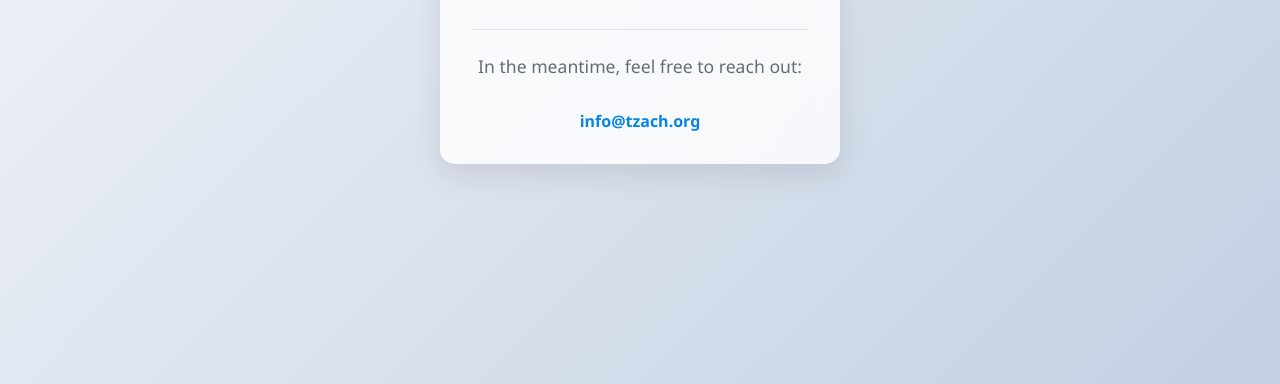
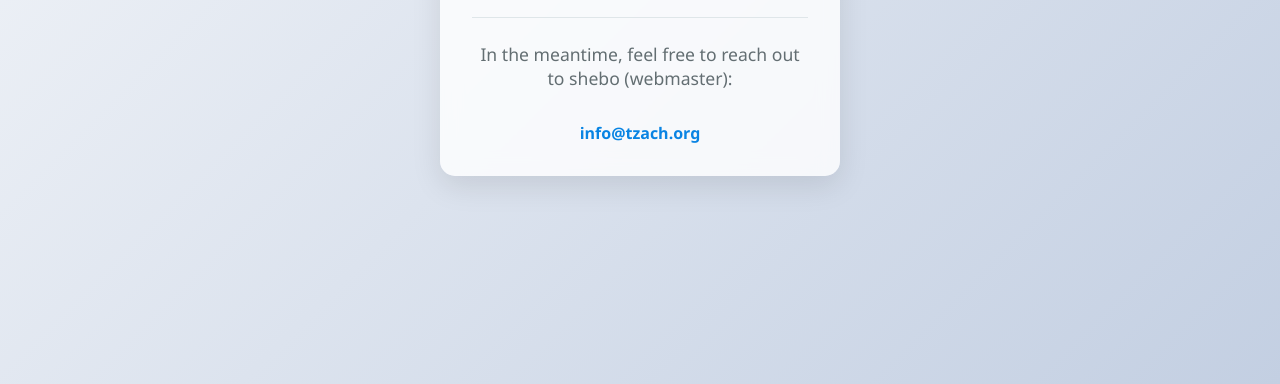
Before and after one commit to shayatzvi/Tzach.org, a plain HTML site: page index.html in a window 1280 px wide. Shown: the part 416-800 px from the top of the page. Drawn offline with Linux system fonts and the light colour scheme.

Commit message:
Update index.html

```diff
--- a/index.html
+++ b/index.html
@@ -82,7 +82,7 @@
         <p>Something new is in the works. We are currently preparing our digital home.</p>
 
         <div class="contact-box">
-            <p>In the meantime, feel free to reach out:</p>
+            <p>In the meantime, feel free to reach out to shebo (webmaster):</p>
             <a href="mailto:info@tzach.org" class="email-link">info@tzach.org</a>
         </div>
     </div>
```
